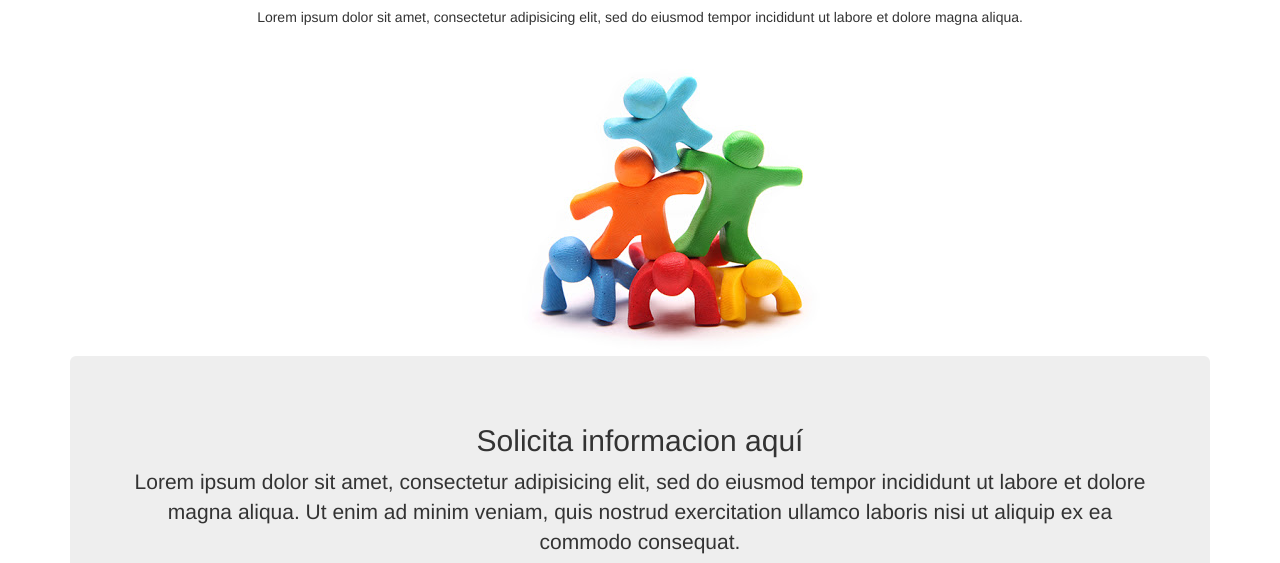
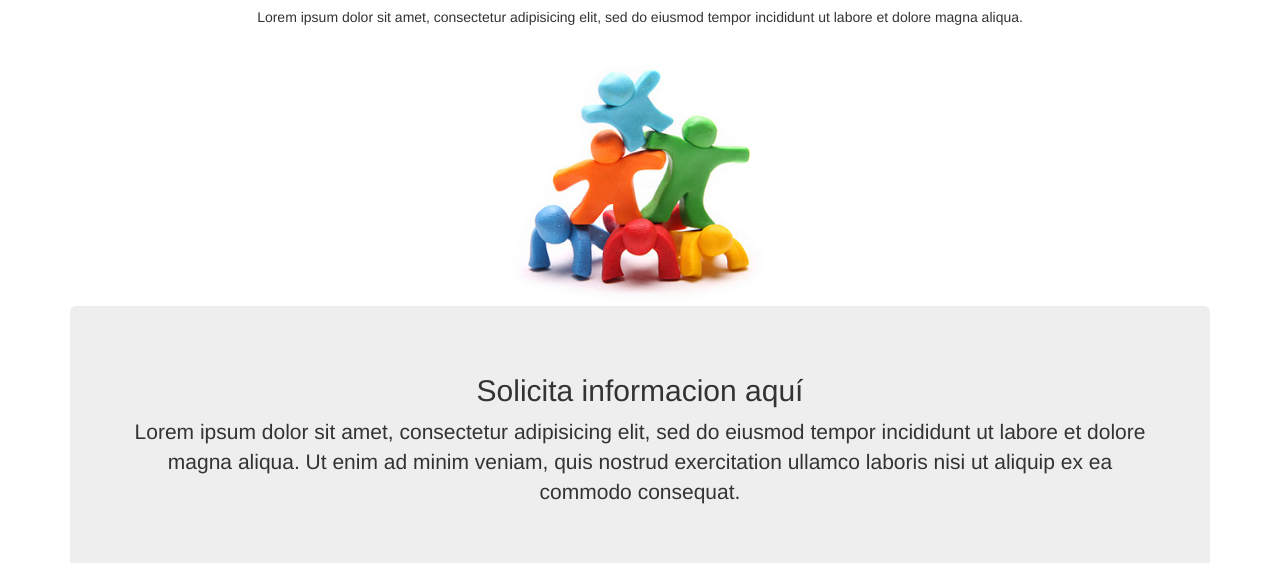
Before and after one commit to migcont/E4CP1A1, a plain HTML site: page index.html in a window 1280 px wide. Shown: the part 534-1097 px from the top of the page. Drawn offline with nearby package versions, Linux system fonts and the light colour scheme.

Commit message:
ADD:imagen respontiva, barra de navegacion fija

```diff
--- a/index.html
+++ b/index.html
@@ -81,7 +81,7 @@
             <p style="text-align:center;">Lorem ipsum dolor sit amet, consectetur adipisicing elit, sed do eiusmod tempor incididunt ut labore et dolore magna aliqua.</p>
             <div class="row">
               <div class="col-sm-4"></div>
-              <div class="col-sm-4"><img src="images/equipo.jpg" alt="Los Angeles"></div>
+              <div class="col-sm-4"><img class="img-responsive" src="images/equipo.jpg" alt="Los Angeles"></div>
               <div class="col-sm-4"></div>
             </div>
           </div>
```
